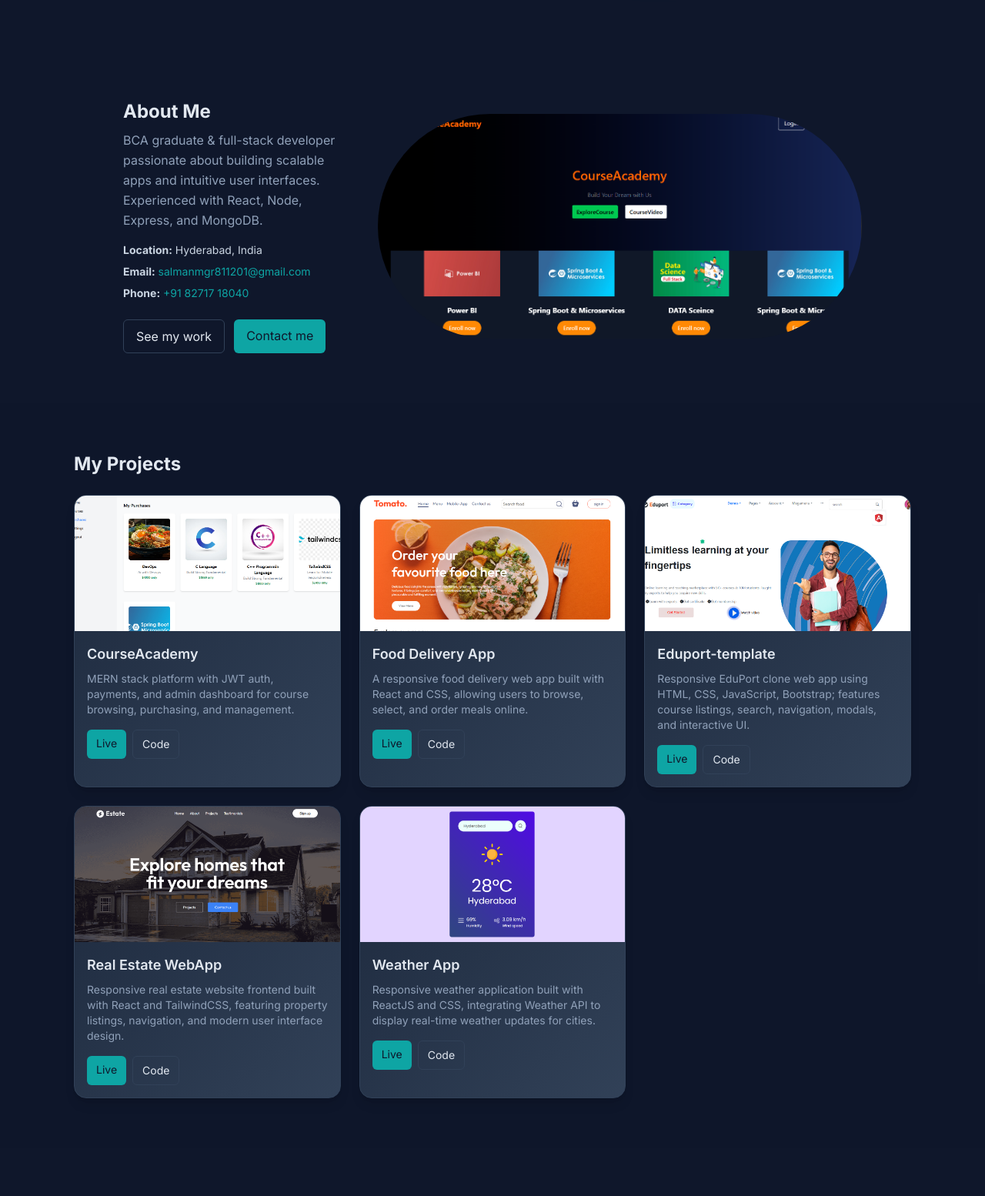
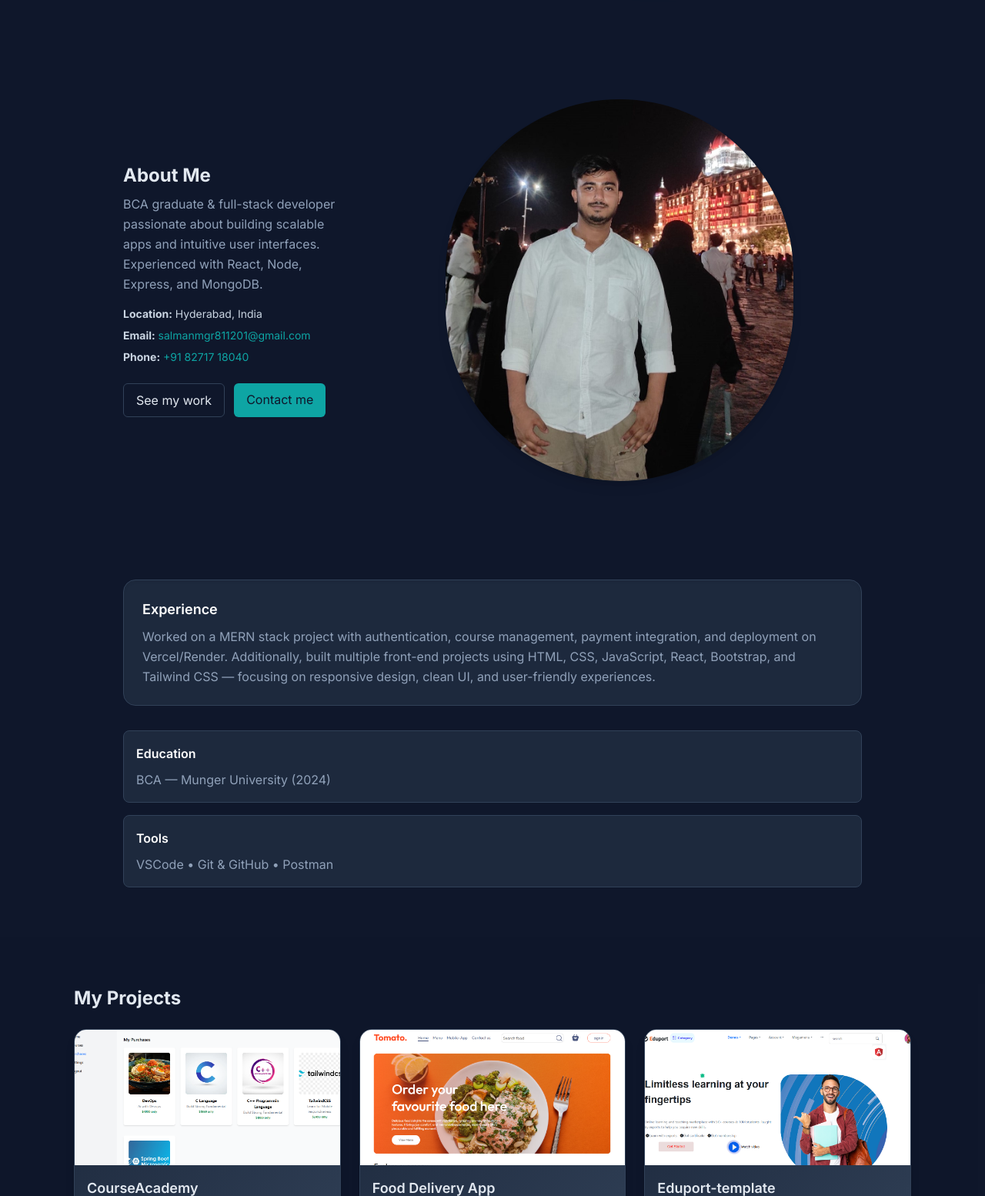
Before and after one commit to MDSALMAN-7/Portfolio, a website: page index.html in a window 1280 px wide. Shown: the part 500-2054 px from the top of the page at 77% size. Drawn offline with nearby package versions, Linux system fonts and the light colour scheme.

Commit message:
update about section

```diff
--- a/index.html
+++ b/index.html
@@ -31,6 +31,10 @@
       .focus-ring:focus {
         outline: 3px solid rgba(14, 165, 164, 0.25);
         outline-offset: 2px;
+      }
+      .img {
+        height: 62vh;
+        width: auto;
       }
     </style>
   </head>
@@ -125,7 +129,6 @@
     </header>
 
     <main id="home" class="pt-10">
-      <!-- Hero -->
       <section id="home" class="relative">
         <div
           class="mx-auto max-w-7xl px-4 sm:px-6 lg:px-8 py-20 md:py-28 grid lg:grid-cols-12 gap-10 items-center"
@@ -312,36 +315,16 @@
             </div>
 
             <div class="lg:col-span-2 space-y-4">
-              <!-- <div
-                class="bg-slate-800 rounded-2xl p-6 shadow-inner border border-slate-700"
-              >
-                <h3 class="text-lg font-semibold">Experience</h3>
-                <p class="text-slate-400 mt-2">
-                  Worked on a MERN stack project with authentication, course management, payment manage and deployment on Vercel/Render. Additionally, built multiple front-end projects using HTML, CSS, JavaScript, React, Bootstrap, and Tailwind, focusing on responsive design, clean UI, and user-friendly experiences.
-                </p>
-              </div> -->
+              <div class="flex justify-center items-center">
+                <div>
+                  <img
+                    src="image/salmanpr.jpeg"
+                    s
+                    alt="salman"
+                    class="rounded-full object-cover shadow-lg border-4 border-indigo-500
+                sm:h-28 sm:w-28 md:h-32 md:w-32 lg:h-36 lg:w-36 img"
 
-              <!-- <div class="grid grid-cols-1 sm:grid-cols-2 gap-4">
-                <div
-                  class="bg-slate-800 p-4 rounded-lg border border-slate-700"
-                >
-                  <h4 class="font-semibold">Education</h4>
-                  <p class="text-slate-400 mt-2">
-                    BCA — Munger University (2024)
-                  </p>
-                </div>
-                <div
-                  class="bg-slate-800 p-4 rounded-lg border border-slate-700"
-                >
-                  <h4 class="font-semibold">Tools</h4>
-                  <p class="text-slate-400 mt-2">
-                    VSCode • Git & GitHub • Postman
-                  </p>
-                </div>
-              </div> -->
-              <div  >
-                <div >
-                  <img src="image/CourseAcademy1.png" alt="salman" class="rounded-full" >
+                  />
                 </div>
               </div>
             </div>
@@ -349,6 +332,45 @@
         </div>
       </section>
 
+      <!-- ************** Experience *********** -->
+
+      <section id="experience" class="py-16">
+        <div class="max-w-5xl mx-auto px-4 sm:px-6 lg:px-8">
+          <div class="grid grid-cols-1 lg:grid-cols-2 gap-8 items-start">
+            <!-- Left Box -->
+            <div
+              class="bg-slate-800 rounded-2xl p-6 shadow-inner border border-slate-700"
+            >
+              <h3 class="text-lg font-semibold text-white">Experience</h3>
+              <p class="text-slate-400 mt-2 leading-relaxed">
+                Worked on a MERN stack project with authentication, course
+                management, payment integration, and deployment on
+                Vercel/Render. Additionally, built multiple front-end projects
+                using HTML, CSS, JavaScript, React, Bootstrap, and Tailwind CSS
+                — focusing on responsive design, clean UI, and user-friendly
+                experiences.
+              </p>
+            </div>
+
+            <!-- Right Box -->
+            <div class="space-y-4">
+              <div class="bg-slate-800 p-4 rounded-lg border border-slate-700">
+                <h4 class="font-semibold text-white">Education</h4>
+                <p class="text-slate-400 mt-2">
+                  BCA — Munger University (2024)
+                </p>
+              </div>
+
+              <div class="bg-slate-800 p-4 rounded-lg border border-slate-700">
+                <h4 class="font-semibold text-white">Tools</h4>
+                <p class="text-slate-400 mt-2">
+                  VSCode • Git & GitHub • Postman
+                </p>
+              </div>
+            </div>
+          </div>
+        </div>
+      </section>
 
       <!-- PROJECTS -->
       <section id="projects" class="py-16 bg-slate-900/50">
@@ -403,7 +425,8 @@
               <div class="p-4">
                 <h3 class="font-semibold text-lg">Food Delivery App</h3>
                 <p class="text-slate-400 mt-2 text-sm">
-                 A responsive food delivery web app built with React and CSS, allowing users to browse, select, and order meals online.
+                  A responsive food delivery web app built with React and CSS,
+                  allowing users to browse, select, and order meals online.
                 </p>
                 <div class="mt-4 flex gap-2">
                   <a
@@ -434,7 +457,9 @@
               <div class="p-4">
                 <h3 class="font-semibold text-lg">Eduport-template</h3>
                 <p class="text-slate-400 mt-2 text-sm">
-                  Responsive EduPort clone web app using HTML, CSS, JavaScript, Bootstrap; features course listings, search, navigation, modals, and interactive UI.
+                  Responsive EduPort clone web app using HTML, CSS, JavaScript,
+                  Bootstrap; features course listings, search, navigation,
+                  modals, and interactive UI.
                 </p>
                 <div class="mt-4 flex gap-2">
                   <a
@@ -464,7 +489,9 @@
               <div class="p-4">
                 <h3 class="font-semibold text-lg">Real Estate WebApp</h3>
                 <p class="text-slate-400 mt-2 text-sm">
-                  Responsive real estate website frontend built with React and TailwindCSS, featuring property listings, navigation, and modern user interface design.
+                  Responsive real estate website frontend built with React and
+                  TailwindCSS, featuring property listings, navigation, and
+                  modern user interface design.
                 </p>
                 <div class="mt-4 flex gap-2">
                   <a
@@ -495,7 +522,9 @@
               <div class="p-4">
                 <h3 class="font-semibold text-lg">Weather App</h3>
                 <p class="text-slate-400 mt-2 text-sm">
-                Responsive weather application built with ReactJS and CSS, integrating Weather API to display real-time weather updates for cities.
+                  Responsive weather application built with ReactJS and CSS,
+                  integrating Weather API to display real-time weather updates
+                  for cities.
                 </p>
                 <div class="mt-4 flex gap-2">
                   <a
```
Also changed, not shown: image/salmanpr.jpeg (added). Lines whose indentation alone changed are shown as unchanged.
